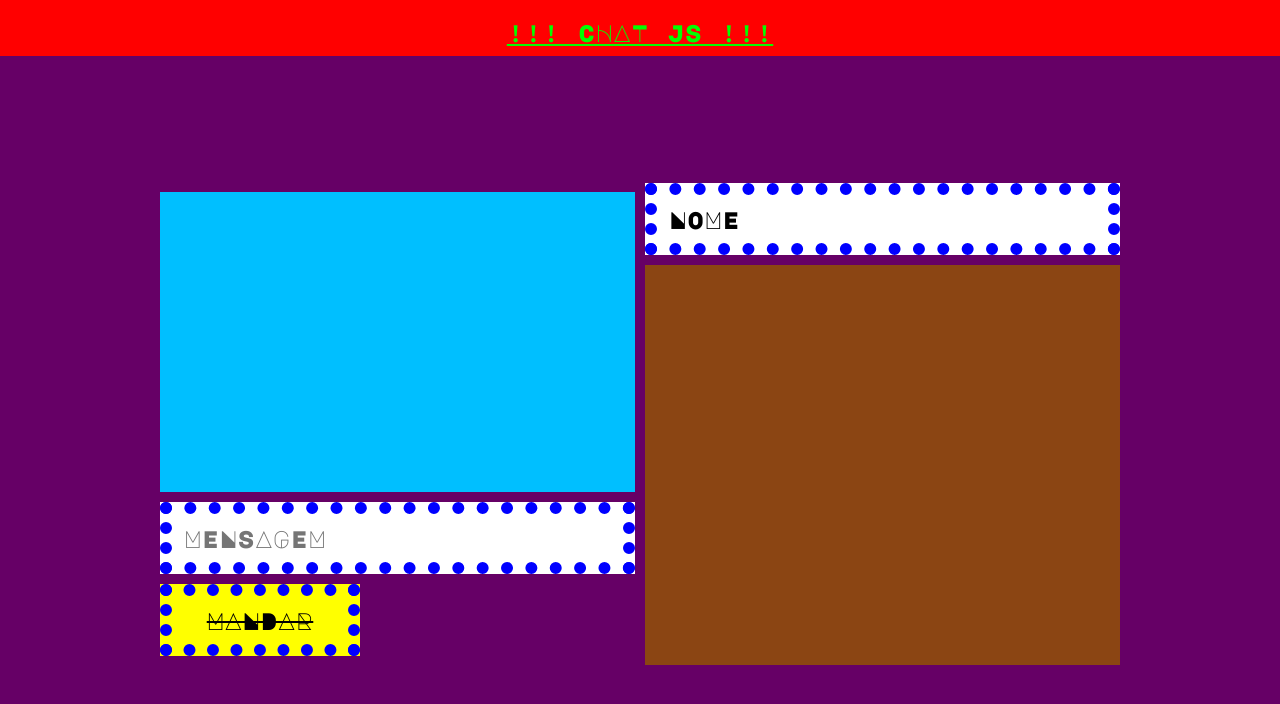
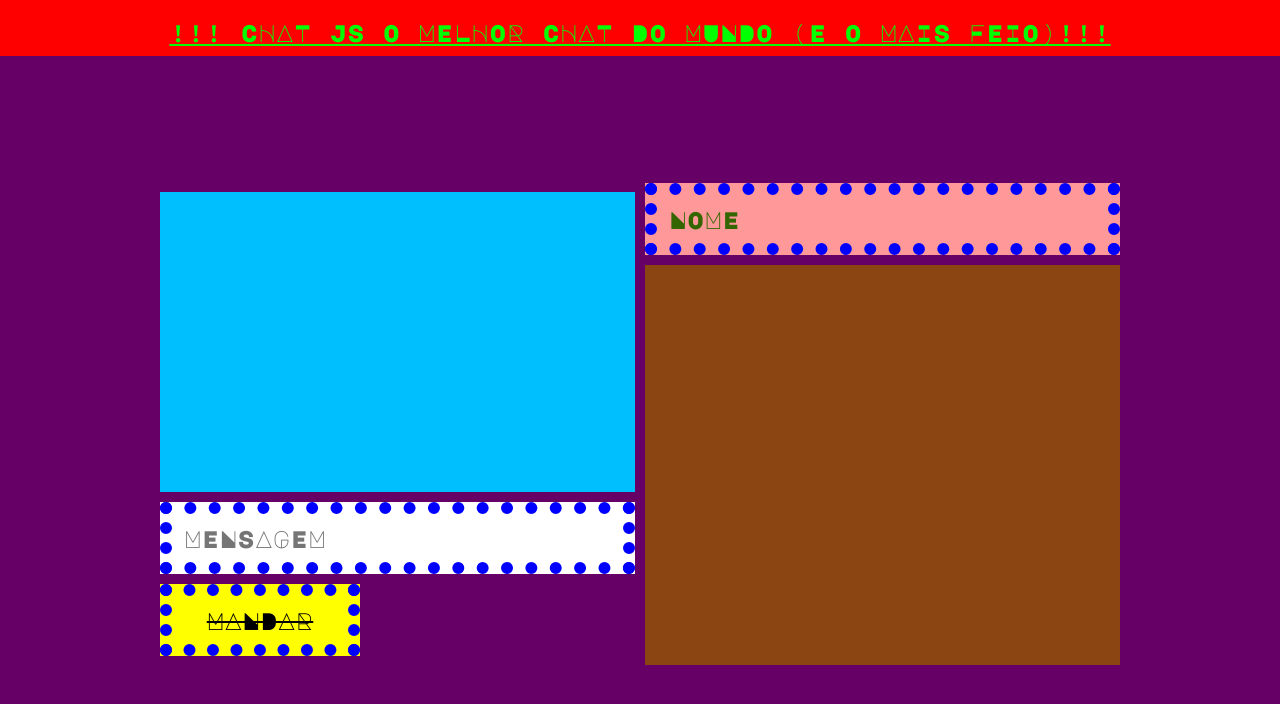
Before and after one commit to scrptt1/socket-chat, a website: page view/index.html in a window 1280 px wide. Drawn offline with nearby package versions, Linux system fonts and the light colour scheme; no server answers.

Commit message:
sdfsdfsd

```diff
--- a/view/index.html
+++ b/view/index.html
@@ -12,7 +12,7 @@
 
 <body>
   <div class="menu">
-    !!! Chat JS !!!
+    !!! Chat JS o melhor chat do mundo (e o mais feio)!!!
   </div>
   <div class="main">
     <div class="chat">
@@ -24,7 +24,7 @@
       </form>
     </div>
     <div class="chat2">
-      <input type="text" name="nome" id="nome" value="NOME" onclick="this.value = ''">
+      <input type="text" style="background-color: #FF9999; color: #360;" name="nome" id="nome" value="NOME" onclick="this.value = ''">
       <div class="msgs2">
 
       </div>
```
